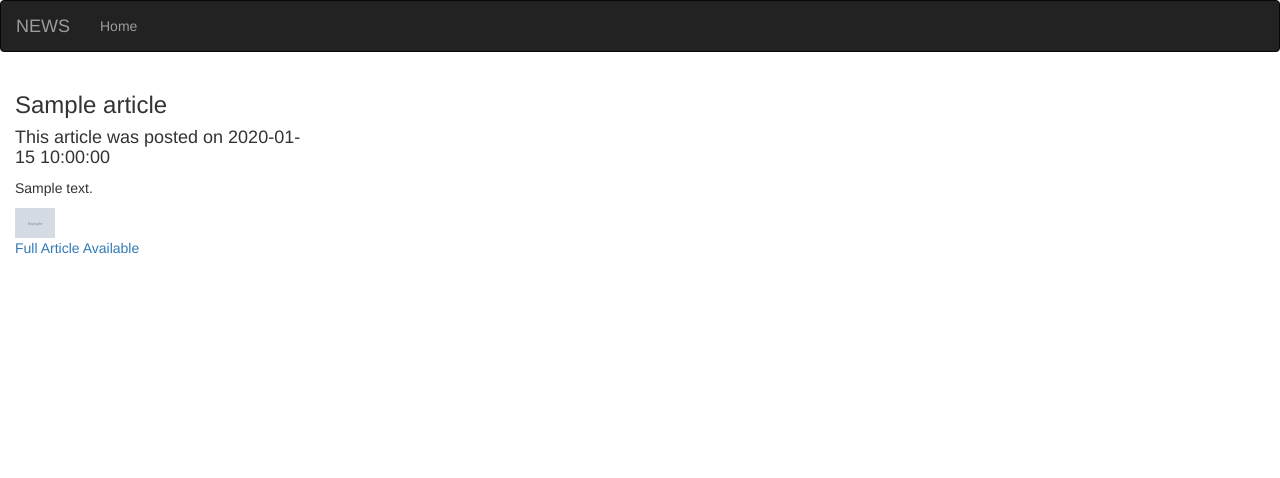
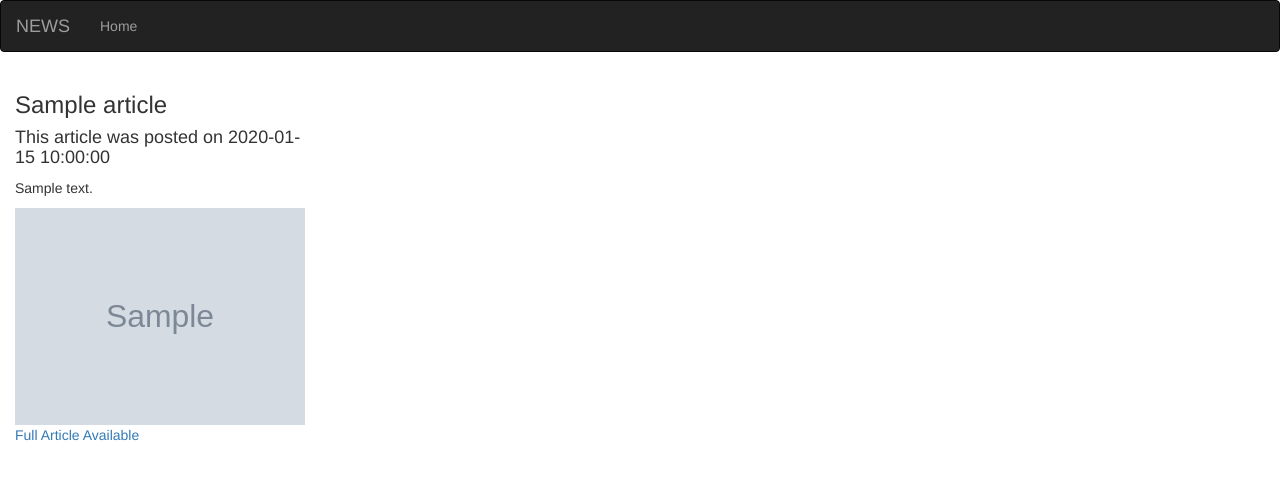
Before and after one commit to Nelly-ayebale/News, a Flask app: template app/templates/articles.html in a window 1280 px wide. Shown: the top 478 px of the page. Run offline with Flask 2, Linux system fonts and the light colour scheme; the template is opened without the code that fills it: most values are stand-ins (such as "Sample title", 1, 10 or a date in 2020); grey boxes marked "Sample" are stand-in pictures; some libraries are stand-ins or nearby versions.

Commit message:
Resized the images

```diff
--- a/app/templates/articles.html
+++ b/app/templates/articles.html
@@ -9,7 +9,7 @@
             <h4>This article was posted on {{article.publishedAt}}</h4>
             <p>{{article.description}}</p>
 
-            <img src="{{article.urlToImage}}" class="img-responsive" style="height: 30px;">
+            <img src="{{article.urlToImage}}" class="img-responsive">
             <a href="{{article.url}}">Full Article Available</a>
 
         </div>
```
Also changed, not shown: README.md.
